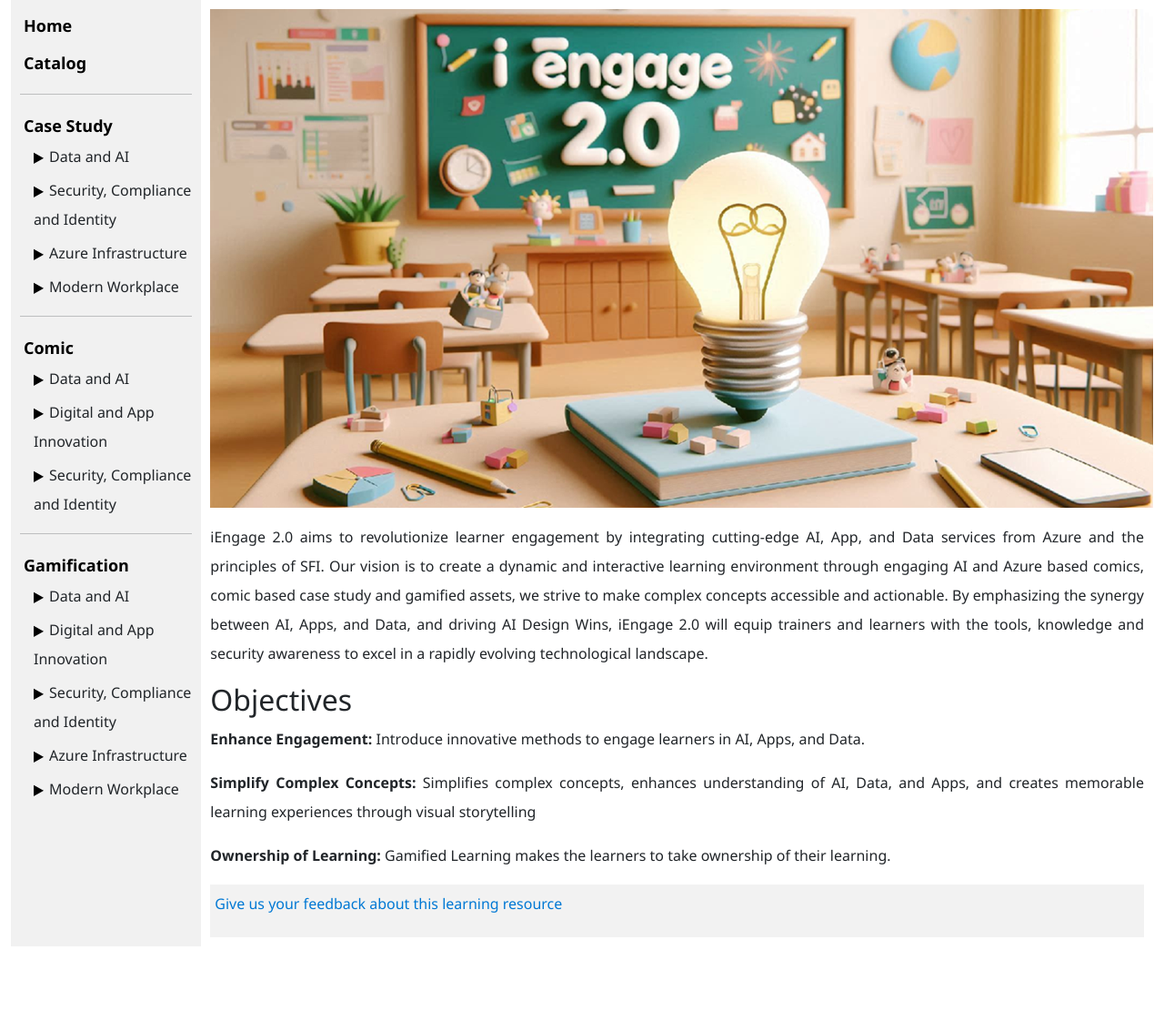
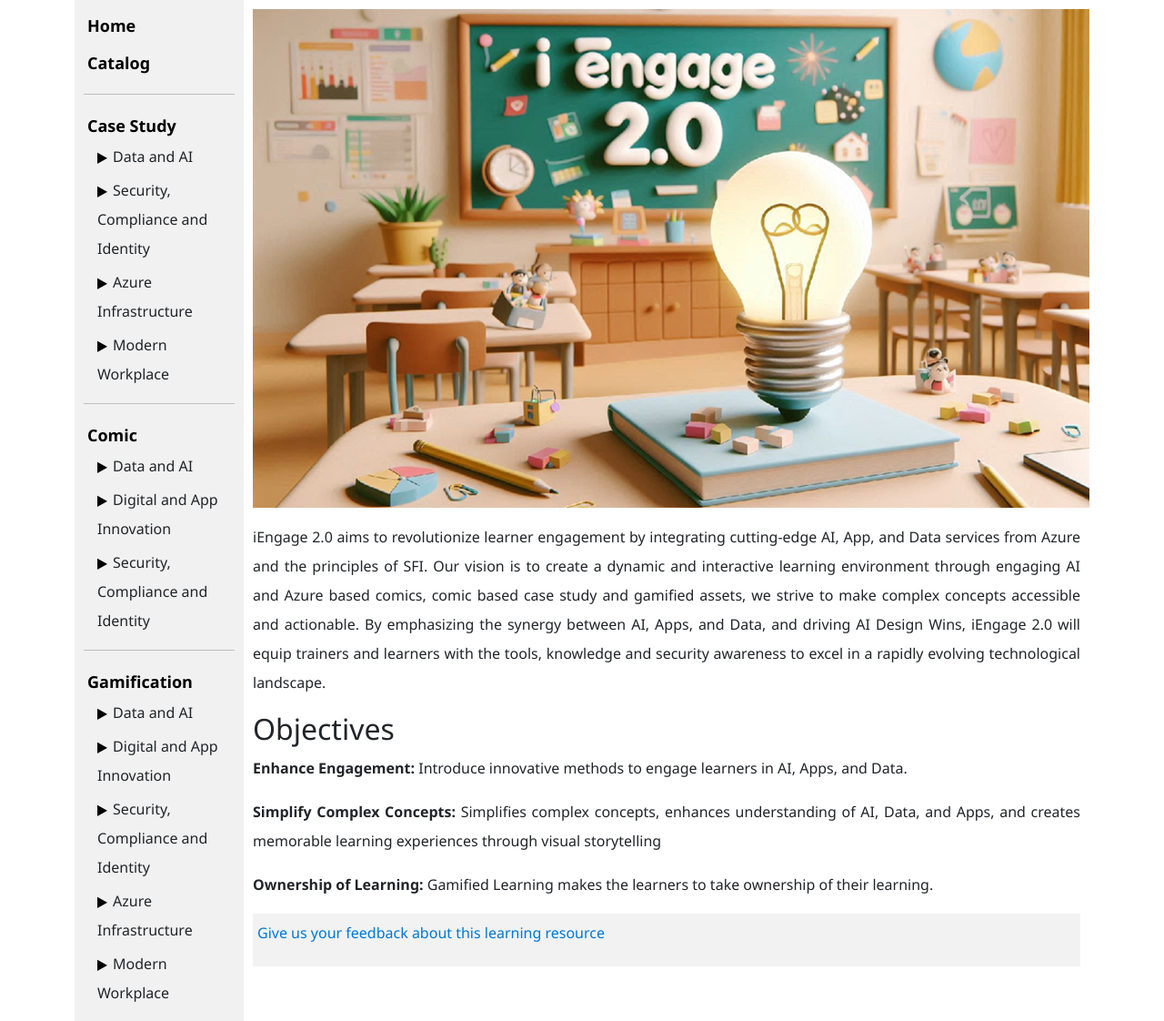
Before and after one commit to ningweinw/iengage, a Jekyll site: the page built from index.markdown, in a window 1280 px wide. Shown: the whole page at 91% size. Built offline with Jekyll 4.4.1, drawn with Linux system fonts in a browser that asks for light colours; before the commit the page ends 1040 px from its top, so only the background shows below that.

Commit message:
Update default.html

```diff
--- a/_layouts/default.html
+++ b/_layouts/default.html
@@ -9,7 +9,7 @@
   <link rel="stylesheet" href="/iengage/assets/css/catalog_style.css">
 </head>
 <body class="main-body">
-  <div class="container-fluid d-flex">
+  <div class="container d-flex overflow-auto">
     <div class="col-sm-2 g-0" id="leftDiv">
       <ul>
         <li><a href="{{ site.url }}{{ site.baseurl }}" class="main-menu">Home</a></li>
```
